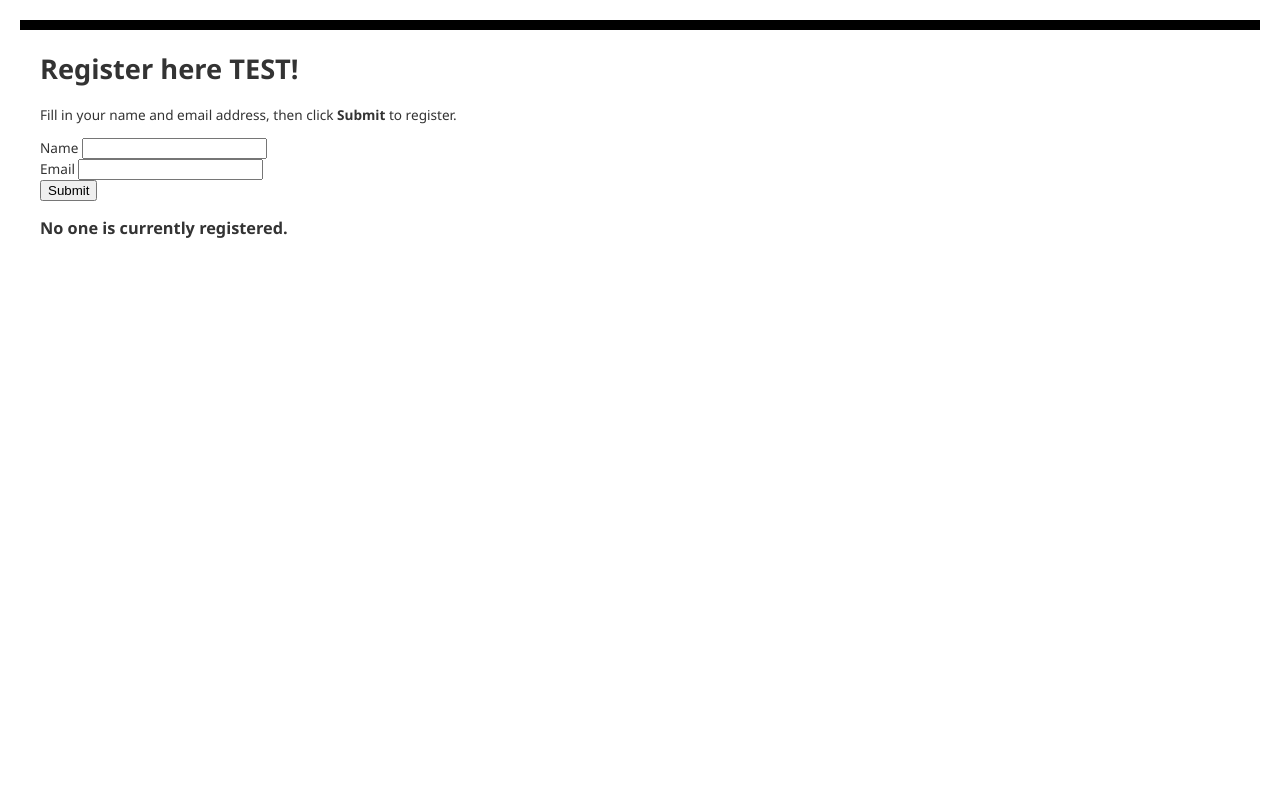
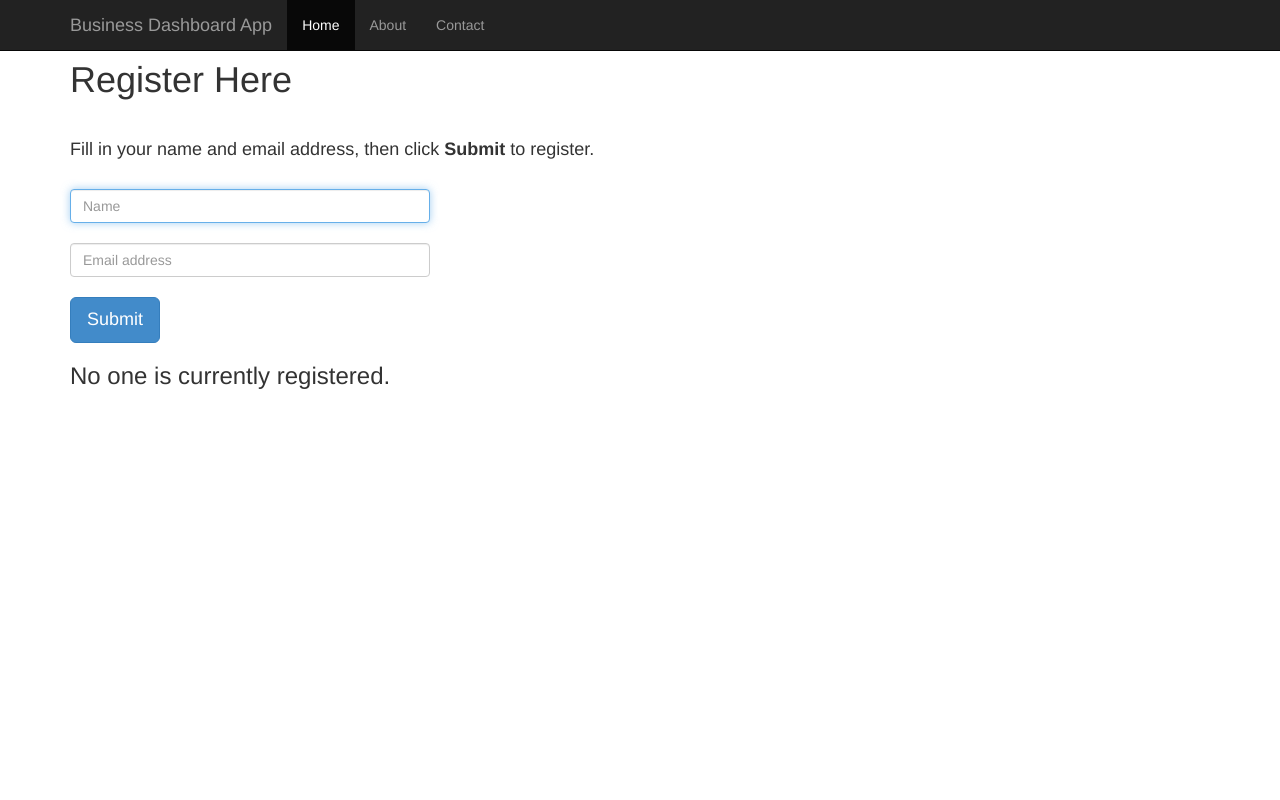
Before and after one commit to jcthedude/BusinessDashboardWebApp, a PHP site: page / in a window 1280 px wide. Run offline with PHP 8.4, Linux system fonts and the light colour scheme; data that the repository does not hold is empty.

Commit message:
Initial commit

```diff
--- a/index.php
+++ b/index.php
@@ -1,28 +1,63 @@
+<!DOCTYPE html>
 <html>
 <head>
-<Title>Registration Form TEST</Title>
-<style type="text/css">
-    body { background-color: #fff; border-top: solid 10px #000;
-        color: #333; font-size: .85em; margin: 20; padding: 20;
-        font-family: "Segoe UI", Verdana, Helvetica, Sans-Serif;
-    }
-    h1, h2, h3,{ color: #000; margin-bottom: 0; padding-bottom: 0; }
-    h1 { font-size: 2em; }
-    h2 { font-size: 1.75em; }
-    h3 { font-size: 1.2em; }
-    table { margin-top: 0.75em; }
-    th { font-size: 1.2em; text-align: left; border: none; padding-left: 0; }
-    td { padding: 0.25em 2em 0.25em 0em; border: 0 none; }
-</style>
+    <meta charset="utf-8">
+    <meta name="viewport" content="width=device-width, initial-scale=1.0">
+    <meta name="description" content="">
+    <meta name="author" content="">
+    <link href="css/bootstrap.min.css" rel="stylesheet" media="screen">
+
+    <title>Business Dashboard App</title>
 </head>
 <body>
-<h1>Register here TEST!</h1>
-<p>Fill in your name and email address, then click <strong>Submit</strong> to register.</p>
-<form method="post" action="index.php" enctype="multipart/form-data" >
-      Name  <input type="text" name="name" id="name"/></br>
-      Email <input type="text" name="email" id="email"/></br>
-      <input type="submit" name="submit" value="Submit" />
+
+<div class="navbar-header">
+    <button type="button" class="navbar-toggle" data-toggle="collapse" data-target=".navbar-ex1-collapse">
+        <span class="sr-only">Toggle navigation</span>
+        <span class="icon-bar"></span>
+        <span class="icon-bar"></span>
+        <span class="icon-bar"></span>
+    </button>
+    <a class="navbar-brand" href="#">Brand</a>
+</div>
+
+<div class="navbar navbar-inverse navbar-fixed-top">
+    <div class="container">
+        <div class="navbar-header">
+            <button type="button" class="navbar-toggle" data-toggle="collapse" data-target=".navbar-collapse">
+                <span class="icon-bar"></span>
+                <span class="icon-bar"></span>
+                <span class="icon-bar"></span>
+            </button>
+            <a class="navbar-brand" href="#">Business Dashboard App</a>
+        </div>
+        <div class="collapse navbar-collapse">
+            <ul class="nav navbar-nav">
+                <li class="active"><a href="#">Home</a></li>
+                <li><a href="#about">About</a></li>
+                <li><a href="#contact">Contact</a></li>
+            </ul>
+        </div><!--/.nav-collapse -->
+    </div>
+</div>
+
+<br>
+<br>
+
+<div class="container">
+    <h1>Register Here</h1></br>
+    <h4>Fill in your name and email address, then click <strong>Submit</strong> to register.</h4></br>
+
+    <div class="row">
+        <div class="col-lg-4">
+            <form method="post" action="index.php" enctype="multipart/form-data">
+                <input type="text" class="form-control" name="name" id="name" placeholder="Name" autofocus></br>
+                <input type="text" class="form-control" name="email" id="email" placeholder="Email address"></br>
+                <input type="submit" name="submit" value="Submit" button class="btn btn-lg btn-primary"/>
             </form>
+        </div><!-- /col-lg-4 -->
+    </div><!-- /row -->
+
     <?php
     // DB connection info
     //TODO: Update the values for $host, $user, $pwd, and $db
@@ -79,5 +114,12 @@
         echo "<h3>No one is currently registered.</h3>";
     }
     ?>
+
+</div><!-- /.container -->
+
+<!-- jQuery (necessary for Bootstrap's JavaScript plugins) -->
+<script src="//code.jquery.com/jquery.js"></script>
+<!-- Include all compiled plugins (below), or include individual files as needed -->
+<script src="js/bootstrap.min.js"></script>
 </body>
 </html>
```
Also changed, not shown: index.html (deleted, +0 -57 lines). Lines whose indentation alone changed are shown as unchanged.
